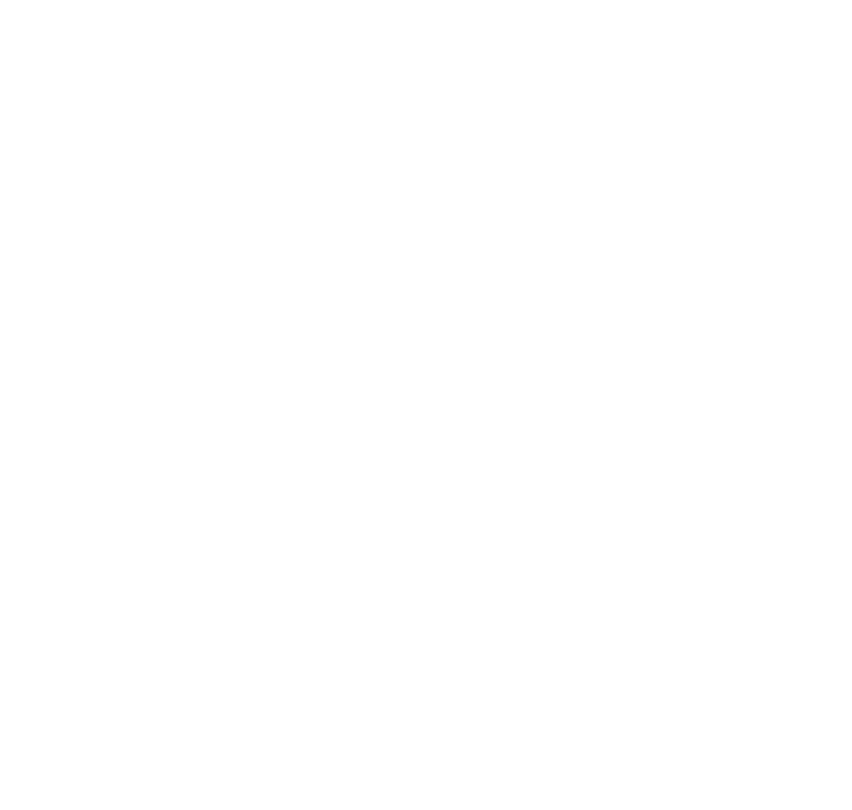
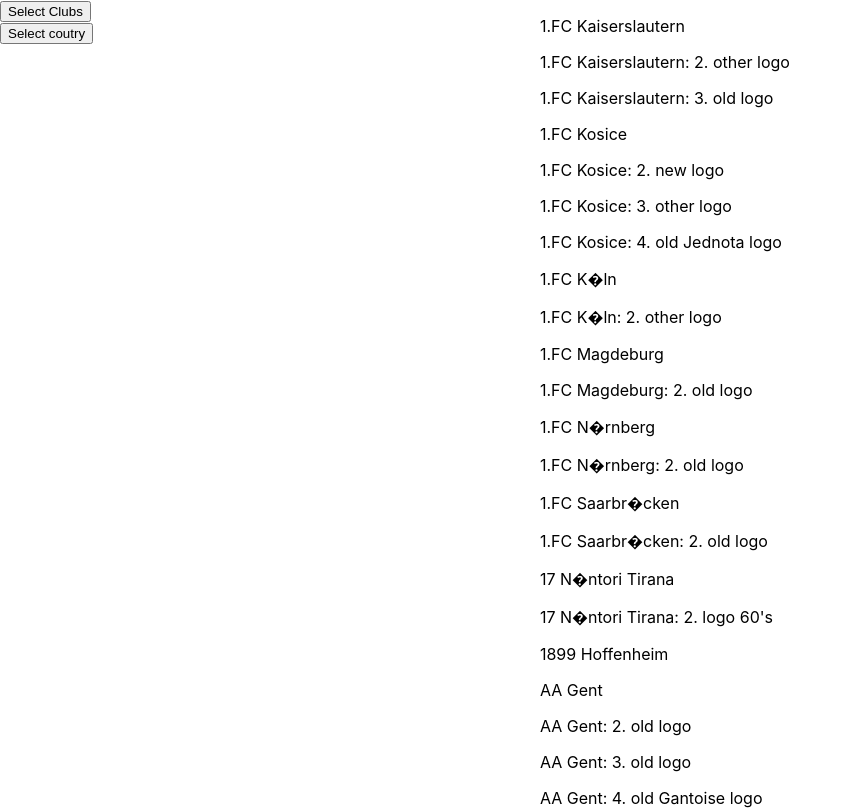
Before and after one commit to taryllngam/progostic-faking-app, a React (Create React App) app: page / in a window 1280 px wide. Shown: the top 810 px of the page, without its empty margins (0-852 px from the left). Built offline with nearby package versions, Linux system fonts and the light colour scheme.

Commit message:
project start-up

```diff
--- a/package.json
+++ b/package.json
@@ -8,6 +8,8 @@
     "@testing-library/user-event": "^13.5.0",
     "react": "^18.2.0",
     "react-dom": "^18.2.0",
+    "react-router": "^6.12.1",
+    "react-router-dom": "^6.12.1",
     "react-scripts": "5.0.1",
     "web-vitals": "^2.1.4"
   },
--- a/src/App.js
+++ b/src/App.js
@@ -1,8 +1,15 @@
 import './App.css';
+import Landing from "../src/components/Landing"
+import { BrowserRouter, Routes, Route } from "react-router-dom";
+
 
 function App() {
   return (
-<></>
+    <BrowserRouter>
+          <Routes>
+            <Route exact path="/" element={<Landing />} />
+          </Routes>
+        </BrowserRouter>
   );
 }
 
--- a/src/components/Landing/index.jsx
+++ b/src/components/Landing/index.jsx
@@ -0,0 +1,90 @@
+import React, { useState, useEffect } from "react";
+
+export default function Landing() {
+  const [data, setData] = useState(null);
+  const [display, setDisplay] = useState({ clubs: true, countries: false });
+
+  const getData = () => {
+    fetch("data.json", {
+      headers: {
+        "Content-Type": "application/json",
+        Accept: "application/json",
+      },
+    })
+      .then(function (response) {
+        console.log(response);
+        return response.json();
+      })
+      .then(function (myJson) {
+        setData(myJson);
+        console.log(myJson);
+      });
+  };
+
+  useEffect(() => {
+    getData();
+  }, []);
+
+  const Countries = ({ countries }) => {
+    return (
+      <div>
+        {countries.map((pays, i) => (
+          <p key={pays.country + i}>{pays.country}</p>
+        ))}
+      </div>
+    );
+  };
+
+  const Clubs = ({ clubs }) => {
+    return (
+      <div>
+        {clubs.map((fc, i) => (
+          <p key={fc.name + i}>{fc.name}</p>
+        ))}
+      </div>
+    );
+  };
+
+  const showClubs = () => setDisplay({ countries: false, clubs: true });
+
+  const showCountries = () => setDisplay({ clubs: false, countries: true });
+
+  return (
+    <div className="App">
+      <section
+        className="main"
+        style={{
+          display: "flex",
+          gap: "20px",
+          width: "100%",
+          alignItems: "flex-start",
+        }}
+      >
+        <div className="select_btns">
+          <button className="club_btn" onClick={showClubs}>
+            Select Clubs
+          </button>
+          <button className="country_btn" onClick={showCountries}>
+            Select coutry
+          </button>
+        </div>
+
+        {data && (
+          <div
+            className="container"
+            style={{
+              display: "flex",
+              gap: "20px",
+              width: "100%",
+              justifyContent: "space-around",
+            }}
+          >
+            {display.clubs && <Clubs clubs={data.clubs} />}
+            {display.countries && <Countries countries={data.countries} />}
+          </div>
+        )}
+      </section>
+      {/* {data.length > 0 && data.map((item) => <p>{item.about}</p>)} */}
+    </div>
+  );
+}
```
Also changed, not shown: 1 other file (tests, documents, lock files or other folders).
